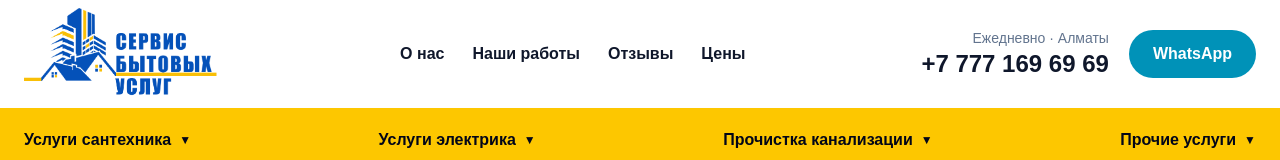
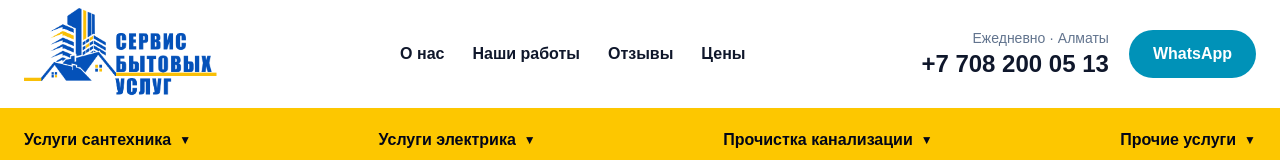
Before and after one commit to santehnikdos-del/servis-bytovyh-uslug, a Next.js app: page /akkumulyatory-s-dostavkoy in a window 1280 px wide. Shown: the top 160 px of the page. Built offline with nearby package versions, Linux system fonts and the light colour scheme.

Commit message:
change battery delivery phone

```diff
--- a/app/akkumulyatory-s-dostavkoy/page.tsx
+++ b/app/akkumulyatory-s-dostavkoy/page.tsx
@@ -13,7 +13,10 @@ export default function AkkumulyatoryPage() {
     <main className="min-h-screen bg-white text-slate-950">
 
       <div className="[&>div]:!static [&>header]:!static">
-  <Header />
+  <Header
+    phone="77082000513"
+    displayPhone="+7 708 200 05 13"
+  />
 </div>
 
       {/* ================= МОБИЛЬНЫЙ ПЕРВЫЙ ЭКРАН ================= */}
@@ -102,14 +105,14 @@ export default function AkkumulyatoryPage() {
             <div className="mt-8 flex flex-wrap gap-4">
 
               <a
-                href="tel:+77771696969"
+              href="tel:+77082000513"
                 className="rounded-full bg-yellow-400 px-8 py-4 text-lg font-black text-slate-950 shadow-xl transition hover:-translate-y-1 hover:bg-yellow-300"
               >
                 📞 Позвонить
               </a>
 
               <a
-                href="https://wa.me/77771696969"
+                href="https://wa.me/77082000513"
                 target="_blank"
                 rel="noopener noreferrer"
                 className="rounded-full bg-green-500 px-8 py-4 text-lg font-black text-white shadow-xl transition hover:-translate-y-1 hover:bg-green-600"
@@ -494,14 +497,14 @@ export default function AkkumulyatoryPage() {
 
         <div className="flex flex-wrap gap-4">
           <a
-            href="tel:+77771696969"
+            href="tel:+77082000513"
             className="rounded-2xl bg-yellow-400 px-8 py-4 text-lg font-black text-slate-950 transition hover:bg-yellow-300"
           >
             📞 Позвонить
           </a>
 
           <a
-            href="https://wa.me/77771696969"
+            href="https://wa.me/77082000513"
             target="_blank"
             rel="noopener noreferrer"
             className="rounded-2xl bg-green-500 px-8 py-4 text-lg font-black text-white transition hover:bg-green-600"
```
